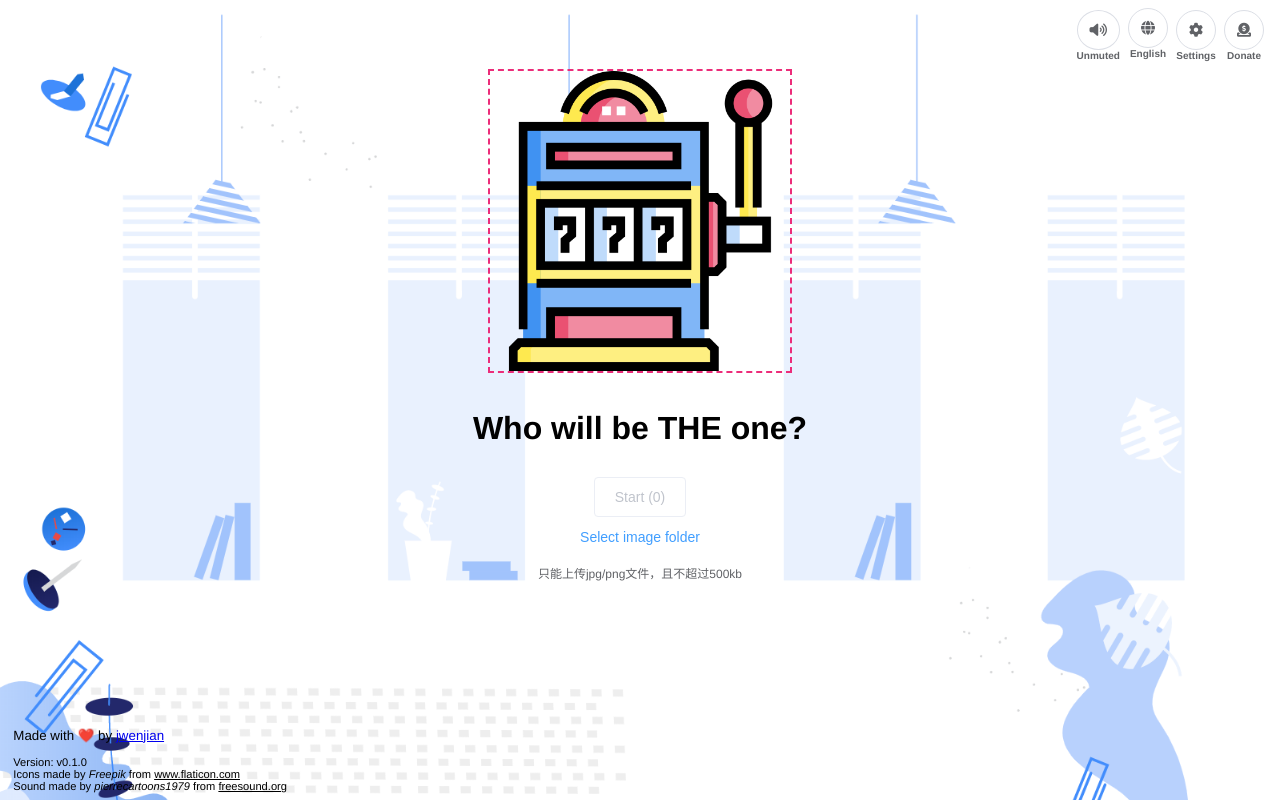
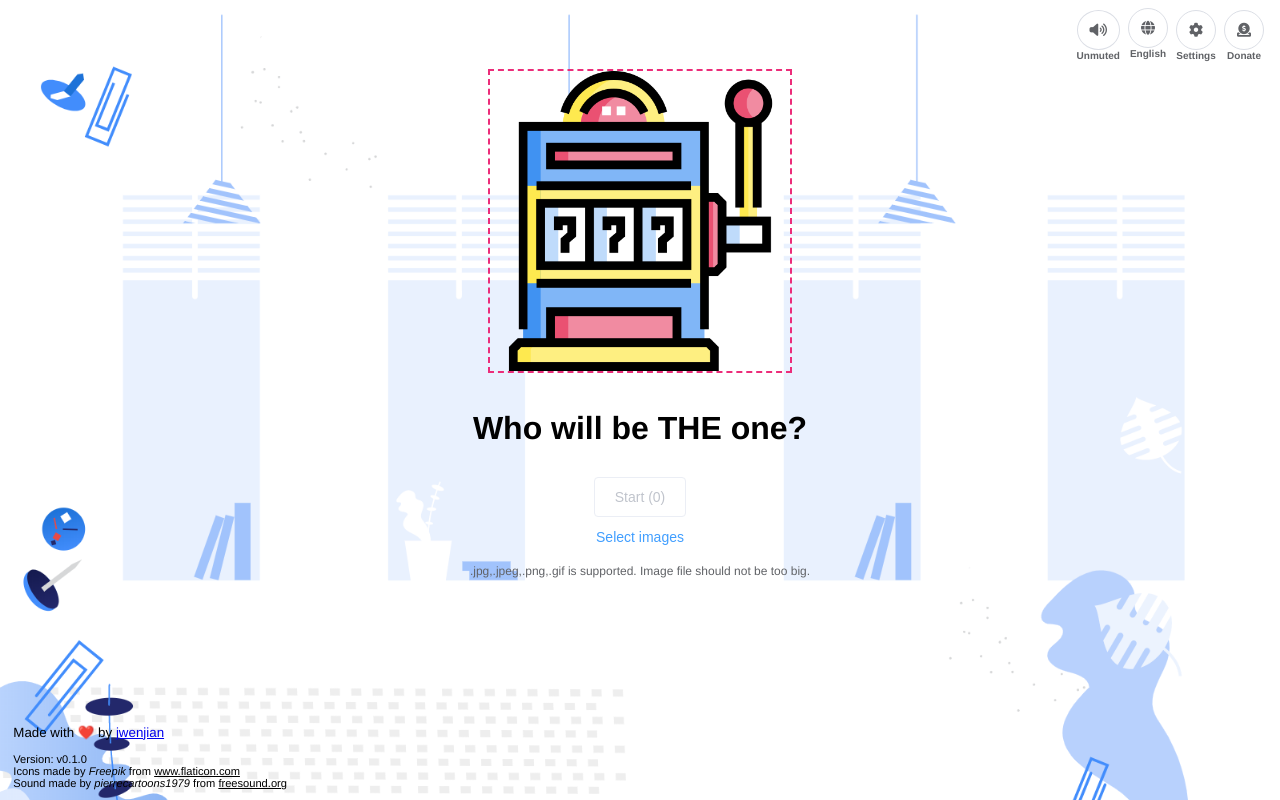
Before and after one commit to jwenjian/lucky-you-web, a Vue app: page / in a window 1280 px wide. Built offline with nearby package versions, Linux system fonts and the light colour scheme; no server answers.

Commit message:
make upload component only accept supported image type

```diff
--- a/src/App.vue
+++ b/src/App.vue
@@ -62,9 +62,10 @@
           :on-success="readImageFileDone"
           :show-file-list="false"
           :file-list="fileList"
+          accept=".jpg,.jpeg,.png,.gif"
         >
           <el-button :disabled="rolling" type="text">{{ $t('luckyYou.button.selectImageFolder') }}</el-button>
-          <div slot="tip" class="el-upload__tip">只能上传jpg/png文件，且不超过500kb</div>
+          <div slot="tip" class="el-upload__tip">{{ $t('luckyYou.text.imageSelectionTip') }}</div>
         </el-upload>
       </el-col>
       <el-col :span="4">
--- a/src/locale/en_US.json
+++ b/src/locale/en_US.json
@@ -5,7 +5,7 @@
   "luckyYou": {
     "name": "Lucky You",
     "button": {
-      "selectImageFolder": "Select image folder",
+      "selectImageFolder": "Select images",
       "start": "Start",
       "stop": "Stop",
       "readingImage": "Reading image...",
@@ -29,7 +29,8 @@
       "no": "No",
       "commonSettings": {
         "multiTimesChosenLabel": "If multi-times chosen on same image allowed?"
-      }
+      },
+      "imageSelectionTip": ".jpg,.jpeg,.png,.gif is supported. Image file should not be too big."
     },
     "message": {
       "noImage": "Image file not found",
--- a/src/locale/zh_CN.json
+++ b/src/locale/zh_CN.json
@@ -5,7 +5,7 @@
   "luckyYou": {
     "name": "Lucky You",
     "button": {
-      "selectImageFolder": "选择图片文件夹",
+      "selectImageFolder": "选择图片",
       "start": "开始",
       "stop": "停止",
       "readingImage": "图片读取中...",
@@ -29,7 +29,8 @@
       "no": "否",
       "commonSettings": {
         "multiTimesChosenLabel": "是否允许一张图片被多次选中?"
-      }
+      },
+      "imageSelectionTip": "支持.jpg,.jpeg,.png,.gif格式，图片不宜过大。"
     },
     "message": {
       "noImage": "未找到图片文件",
```
